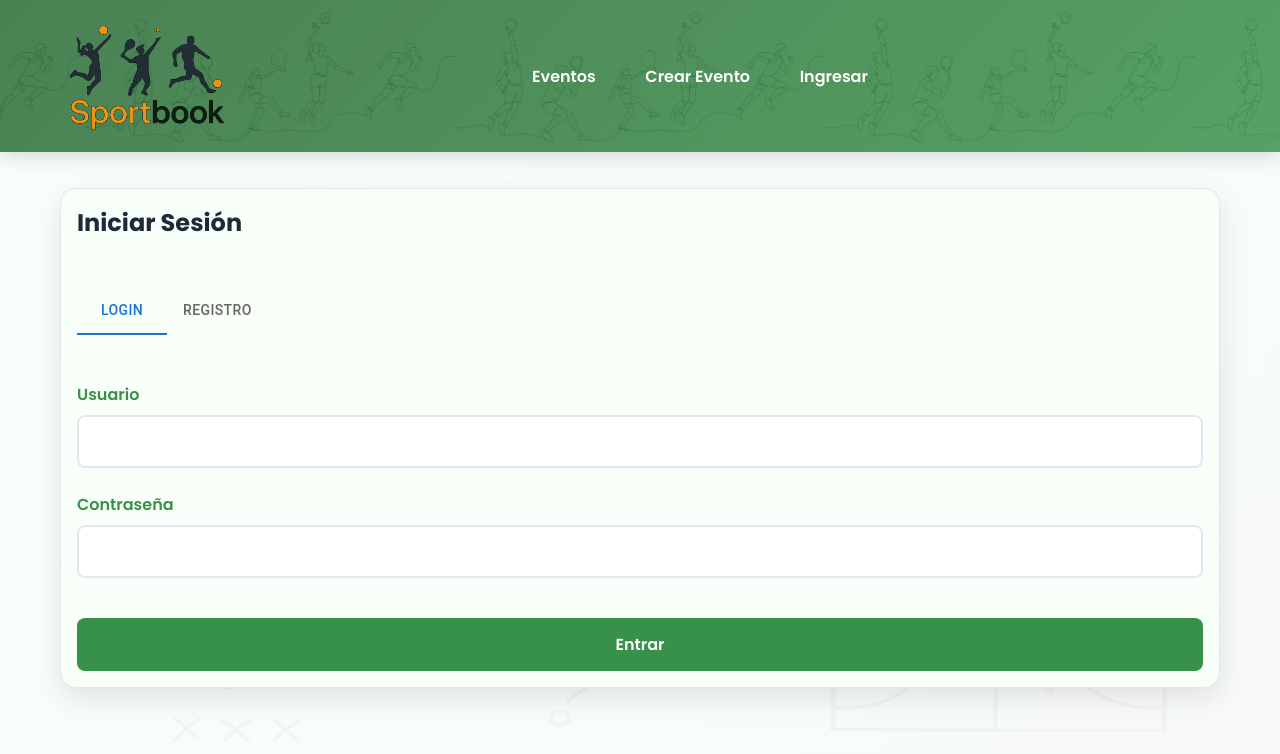
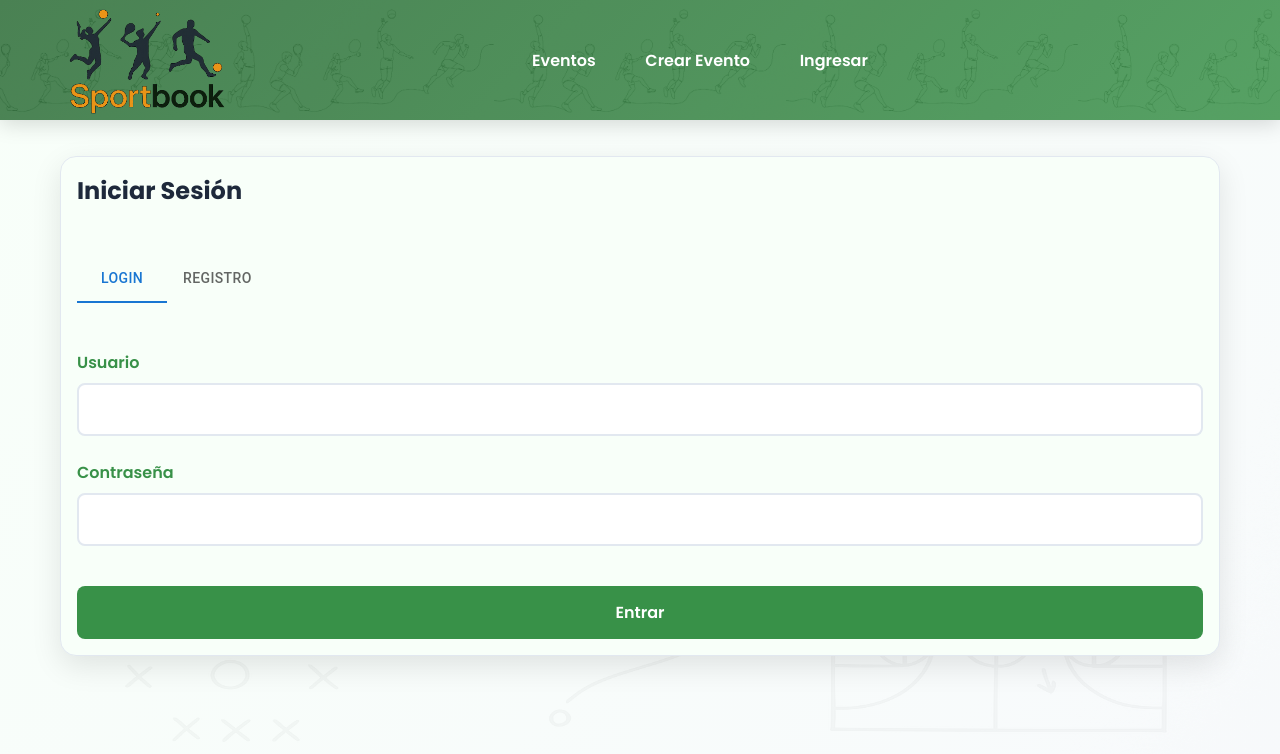
Before and after one commit to aarongutierrez08/sportbook-frontend, a React (Vite) app: page /auth in a window 1280 px wide. Shown: the top 754 px of the page. Built offline with nearby package versions, Linux system fonts and the light colour scheme.

Commit message:
Mejora estilos de modal

```diff
--- a/src/styles/finishEventModal.css
+++ b/src/styles/finishEventModal.css
@@ -1,6 +1,6 @@
 .modal-overlay {
     position: fixed;
-    top: 0;
+    top: 10;
     left: 0;
     right: 0;
     bottom: 0;
--- a/src/styles/header.css
+++ b/src/styles/header.css
@@ -7,7 +7,8 @@
     z-index: 1000;
     margin-bottom: 1rem;
     overflow: hidden;
-    min-height: 140px;
+    min-height: 100px;
+    max-height: 120px;
     display: flex;
     align-items: center;
 }
```
